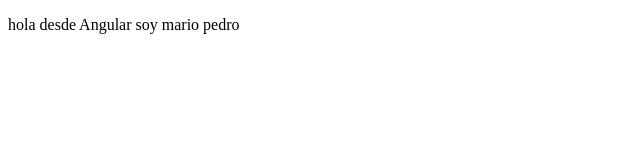
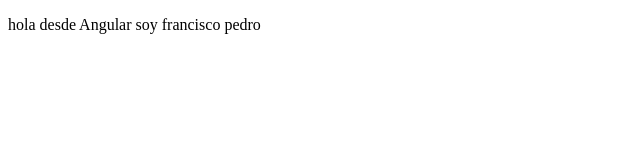
Before and after one commit to cecilioalvarez/avalon2021angular, an Angular app: page / in a window 1280 px wide. Shown: the top 160 px of the page, without its empty margins (0-640 px from the left). Built offline with nearby package versions, Linux system fonts and the light colour scheme.

Commit message:
cambiado el nombre

```diff
--- a/src/app/hola1/hola1.component.html
+++ b/src/app/hola1/hola1.component.html
@@ -1 +1 @@
-<p>hola desde Angular soy  mario    {{nombre}}</p>
+<p>hola desde Angular soy  francisco   {{nombre}}</p>
```
